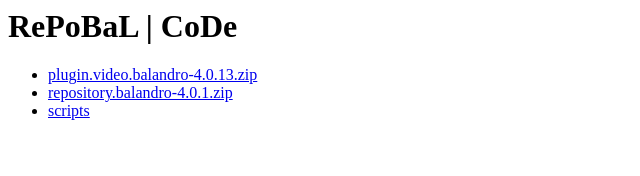
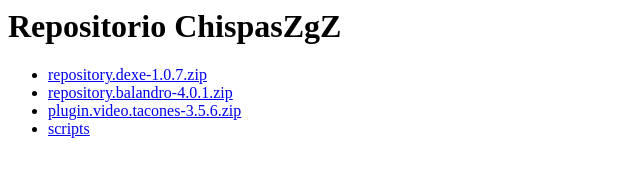
Before and after one commit to chispaszgz/chispaszgz.github.io, a plain HTML site: page index.html in a window 1280 px wide. Shown: the whole page, without its empty margins (0-640 px from the left). Drawn offline with Linux system fonts and the light colour scheme.

Commit message:
Update index.html

```diff
--- a/index.html
+++ b/index.html
@@ -1,10 +1,11 @@
 <html>
   <body>
-    <h1>RePoBaL | CoDe</h1>
+    <h1>Repositorio ChispasZgZ</h1>
     <ul>
-      <li><a href="plugin.video.balandro-4.0.13.zip">plugin.video.balandro-4.0.13.zip</a></li>
+      <li><a href="repository.dexe-1.0.7.zip">repository.dexe-1.0.7.zip</a></li>
       <li><a href="repository.balandro-4.0.1.zip">repository.balandro-4.0.1.zip</a></li>
-      <li><a href="scripts/">scripts</a></li>
+      <li><a href="plugin.video.tacones-3.5.6.zip">plugin.video.tacones-3.5.6.zip</a></li>
+      <li><a href="copias_seguridad/">scripts</a></li>
     </ul>
   </body>
 </html>
```
